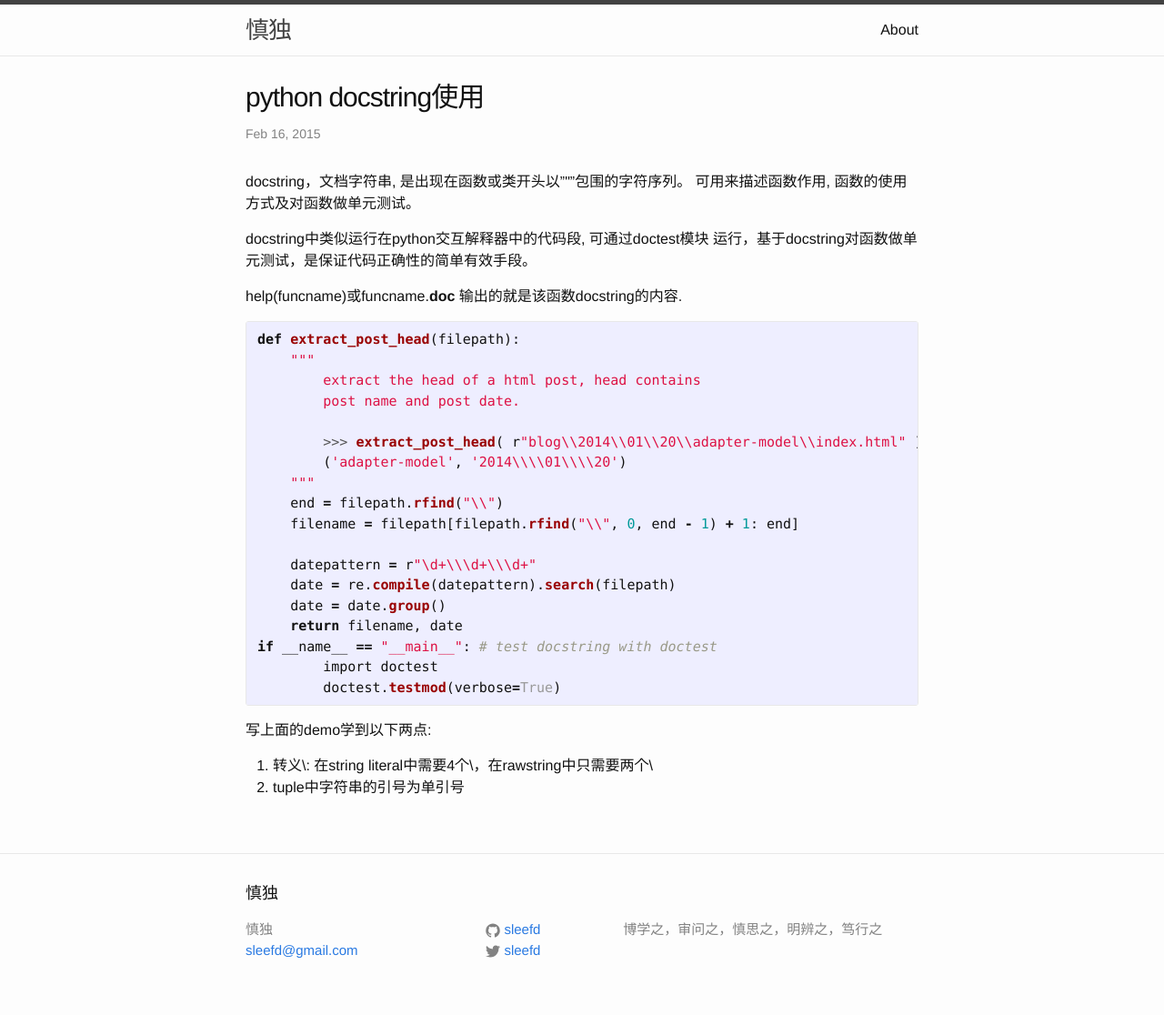
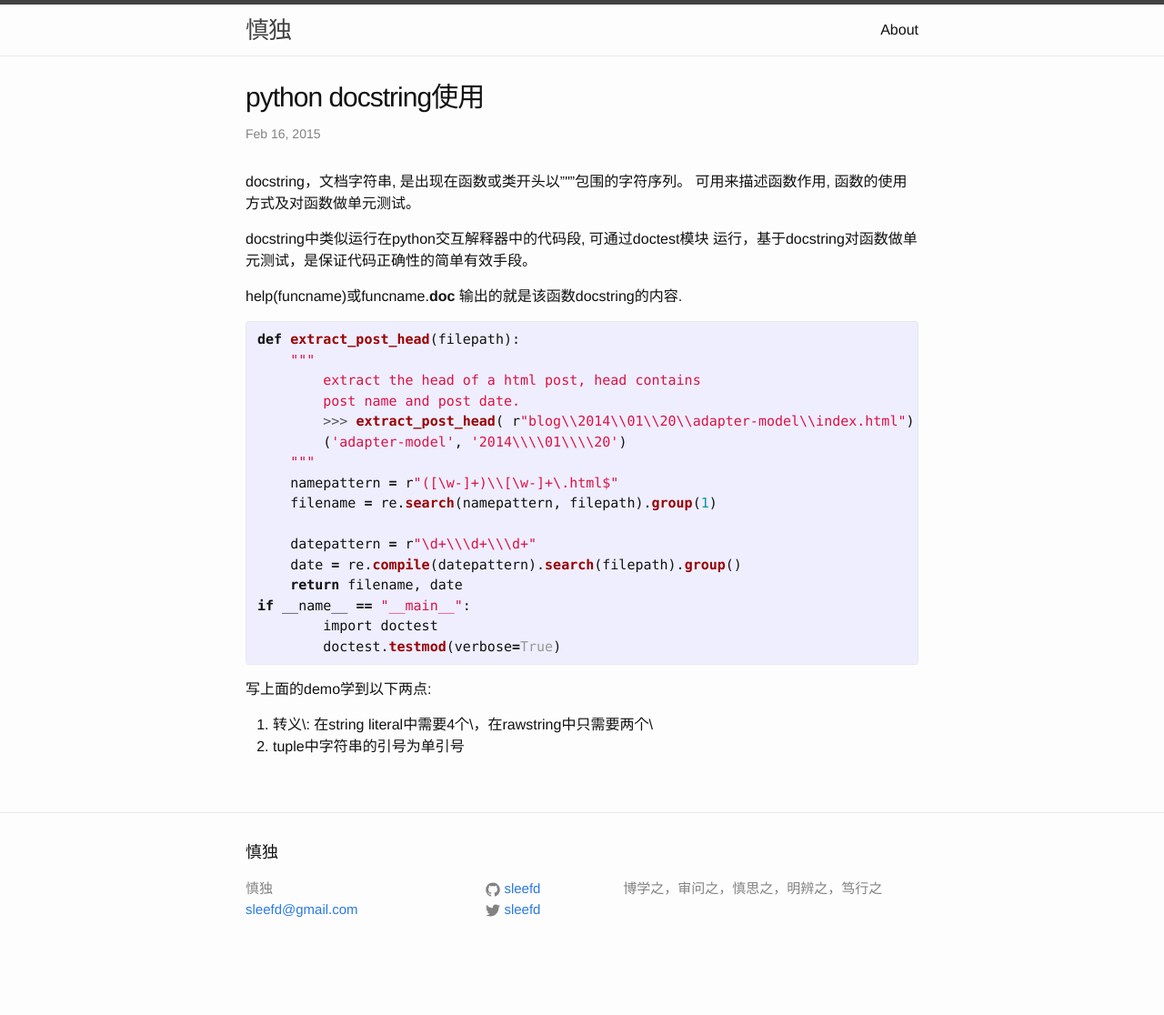
Before and after one commit to sleefd/newblog, a Jekyll site: the page built from _posts/2015-02-16-python-docstring.markdown, in a window 1280 px wide. Shown: the whole page at 91% size. Built offline with Jekyll 4.4.1, drawn with Linux system fonts in a browser that asks for light colours; after the commit the page ends 1071 px from its top, so only the background shows below that.

Commit message:
modify post about docstring

```diff
--- a/_posts/2015-02-16-python-docstring.markdown
+++ b/_posts/2015-02-16-python-docstring.markdown
@@ -19,18 +19,16 @@ def extract_post_head(filepath):
     """
         extract the head of a html post, head contains
         post name and post date.
-
-        >>> extract_post_head( r"blog\\2014\\01\\20\\adapter-model\\index.html" )
+        >>> extract_post_head( r"blog\\2014\\01\\20\\adapter-model\\index.html")
         ('adapter-model', '2014\\\\01\\\\20')
     """
-    end = filepath.rfind("\\")
-    filename = filepath[filepath.rfind("\\", 0, end - 1) + 1: end]
+    namepattern = r"([\w-]+)\\[\w-]+\.html$"
+    filename = re.search(namepattern, filepath).group(1)
 
     datepattern = r"\d+\\\d+\\\d+"
-    date = re.compile(datepattern).search(filepath)
-    date = date.group()
+    date = re.compile(datepattern).search(filepath).group()
     return filename, date
-if __name__ == "__main__": # test docstring with doctest
+if __name__ == "__main__":
 	import doctest
 	doctest.testmod(verbose=True)
 
```
